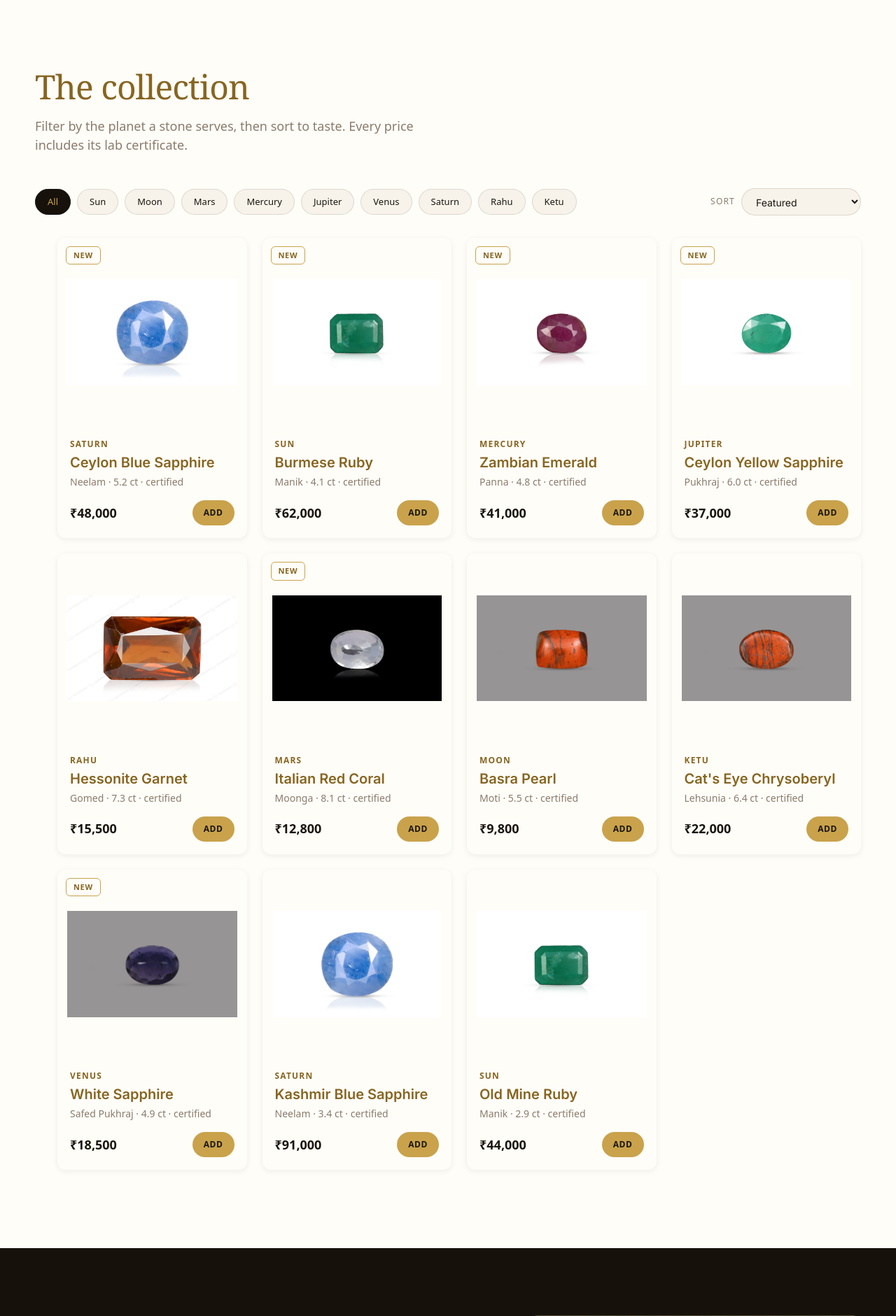
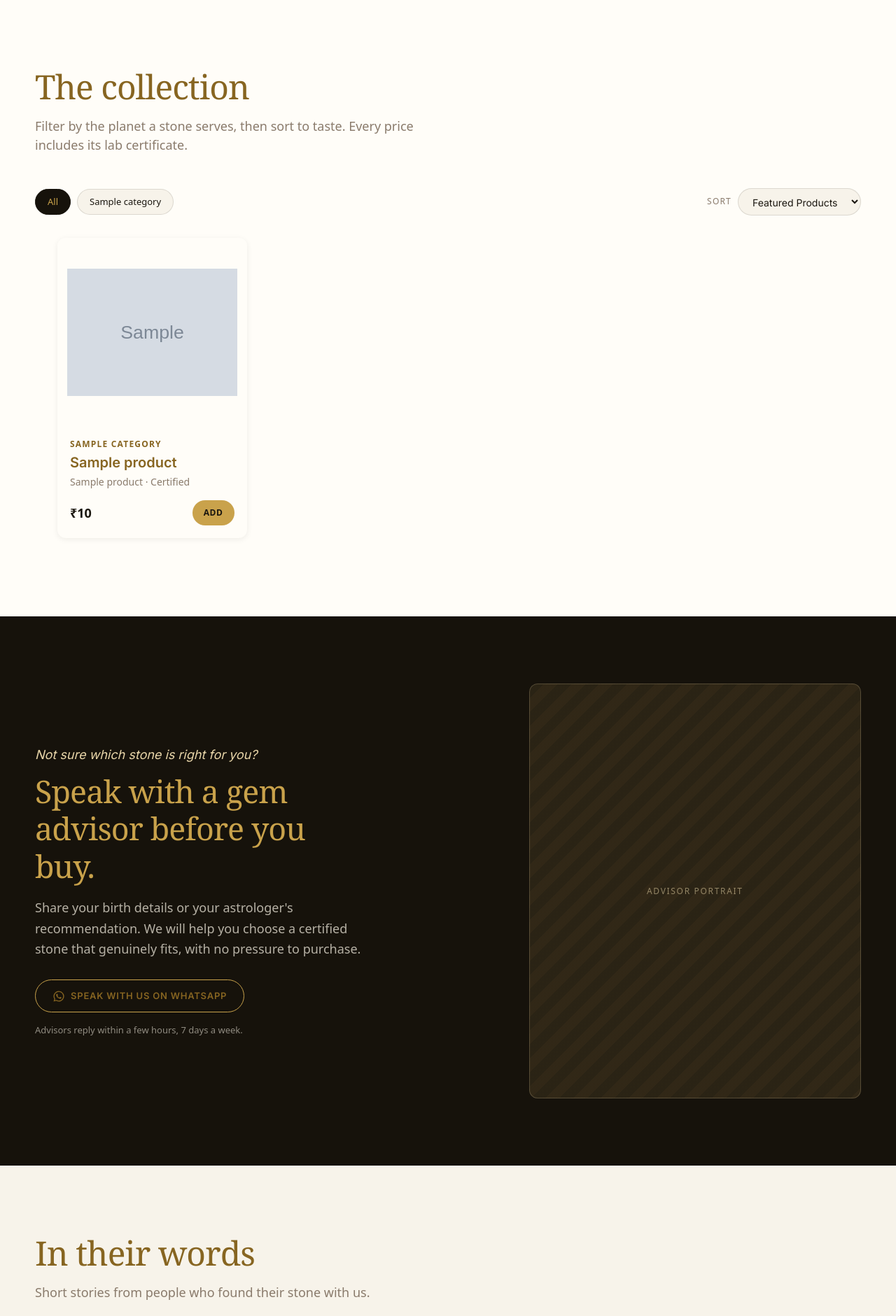
Before and after one commit to saroonk/SoulStone_Backend, a Django app: page / in a window 1280 px wide. Shown: the part 3082-4963 px from the top of the page at 70% size. Run offline with Django 5.2, Linux system fonts and the light colour scheme; tables that the repository leaves empty hold one stand-in row (values such as "Sample post"); grey boxes marked "Sample" are stand-in pictures; some libraries are stand-ins or nearby versions; some web fonts are replaced.

Commit message:
added index page collection

```diff
--- a/SoulStoneAPP/templates/index.html
+++ b/SoulStoneAPP/templates/index.html
@@ -142,19 +142,29 @@
         </header>
 
         <div class="filter-bar">
-          <div class="chips" id="planetChips" role="group" aria-label="Filter by planet"></div>
+          <div class="chips" id="planetChips" role="group" aria-label="Filter by category">
+            <button type="button" class="chip" data-category="all" aria-pressed="true">All</button>
+            {% for category in categories %}
+              <button type="button" class="chip" data-category="{{ category.slug }}" aria-pressed="false">{{ category.name }}</button>
+            {% endfor %}
+          </div>
           <label class="sort-field">
             <span class="sort-label">Sort</span>
             <select id="sortSelect" aria-label="Sort gemstones">
-              <option value="featured">Featured</option>
-              <option value="price-asc">Price, low to high</option>
-              <option value="price-desc">Price, high to low</option>
-              <option value="carat-desc">Carat, high to low</option>
+              <option value="featured">Featured Products</option>
+              <option value="newest">Newest Products</option>
+              <option value="oldest">Oldest Products</option>
+              <option value="price-asc">Price: Low to High</option>
+              <option value="price-desc">Price: High to Low</option>
             </select>
           </label>
         </div>
 
-        <ul class="product-grid" id="productGrid" aria-live="polite"></ul>
+        <ul class="product-grid" id="productGrid" aria-live="polite">
+          {% for product in collection_products %}
+            {% include 'product_card.html' %}
+          {% endfor %}
+        </ul>
 
         <div class="empty-state" id="emptyState" hidden>
           <p class="empty-title">No stones match that filter yet.</p>
--- a/SoulStoneAPP/templates/product_card.html
+++ b/SoulStoneAPP/templates/product_card.html
@@ -1,9 +1,11 @@
 {% comment %}
 Shared product card, used on the homepage "Just arrived" rail, the
-catalogue grid, and the "You May Also Like" related products rail.
-Expects a `product` variable in context.
+homepage "Collections" grid, the catalogue grid, and the "You May Also
+Like" related products rail. Expects a `product` variable in context.
+The data-* attributes are read by the homepage Collections section's
+client-side category filter/sort (main.js); they add no visible markup.
 {% endcomment %}
-<li>
+<li data-category="{{ product.category.slug }}" data-featured="{% if product.is_featured %}1{% else %}0{% endif %}" data-created="{{ product.created_at|date:'U' }}" data-price="{{ product.new_price }}">
   <article class="product-card{% if not product.in_stock %} out-of-stock{% endif %}">
     <a class="product-media" href="{% url 'product_detail' product.slug %}" aria-label="View {{ product.name }}">
       {% if product.is_new %}<span class="badge-new">New</span>{% endif %}
--- a/SoulStoneAPP/views.py
+++ b/SoulStoneAPP/views.py
@@ -58,7 +58,15 @@ def send_contact_email(form_data):
 
 def index(request):
     latest_products = Product.objects.filter(is_active=True).order_by('-created_at')[:12]
-    return render(request, 'index.html', {'latest_products': latest_products})
+    collection_products = (
+        Product.objects.filter(is_active=True)
+        .select_related('category')
+        .order_by('?')
+    )
+    return render(request, 'index.html', {
+        'latest_products': latest_products,
+        'collection_products': collection_products,
+    })
 
 
 def login(request):
--- a/static/js/main.js
+++ b/static/js/main.js
@@ -28,8 +28,6 @@
     { id: "manik2",  name: "Old Mine Ruby",        stone: "Manik",    planet: "Sun",     carat: 2.9, price: 44000, img: "GM09610_FRONT_b9083458-a334-4585-b6d2-939d741e7225.webp", isNew: false }
   ];
 
-  var PLANET_ORDER = ["All", "Sun", "Moon", "Mars", "Mercury", "Jupiter", "Venus", "Saturn", "Rahu", "Ketu"];
-
   var REVIEWS = [
     { stars: 5, quote: "The certificate matched the stone exactly. First time I have trusted an online gem seller.", author: "Ananya R.", stone: "Blue Sapphire" },
     { stars: 5, quote: "An advisor talked me through carat and quality on WhatsApp for twenty minutes. No pressure at all.", author: "Vikram S.", stone: "Yellow Sapphire" },
@@ -48,6 +46,7 @@
 
   /* ---------------------------- Helpers ---------------------------- */
   function $(sel, ctx) { return (ctx || document).querySelector(sel); }
+  function $$(sel, ctx) { return Array.prototype.slice.call((ctx || document).querySelectorAll(sel)); }
   function el(tag, cls, html) {
     var n = document.createElement(tag);
     if (cls) n.className = cls;
@@ -57,28 +56,6 @@
   function inr(n) { return "₹" + n.toLocaleString("en-IN"); }
   var prefersReduced = window.matchMedia("(prefers-reduced-motion: reduce)").matches;
   var WA_ICON = '<svg viewBox="0 0 24 24" width="14" height="14" fill="currentColor" aria-hidden="true"><path d="M12 2a10 10 0 0 0-8.6 15.05L2 22l5.1-1.34A10 10 0 1 0 12 2Z"/></svg>';
-
-  /* ---------------------------- Product card ---------------------------- */
-  function productCard(p) {
-    var li = el("li");
-    var badge = p.isNew ? '<span class="badge-new">New</span>' : "";
-    li.innerHTML =
-      '<article class="product-card">' +
-        '<a class="product-media" href="#consult" aria-label="View ' + p.name + '">' + badge +
-          '<img src="' + IMG + p.img + '" alt="' + p.name + ', ' + p.carat + ' carat loose ' + p.stone + '" loading="lazy" />' +
-        '</a>' +
-        '<div class="product-body">' +
-          '<span class="product-planet">' + p.planet + '</span>' +
-          '<span class="product-name">' + p.name + '</span>' +
-          '<span class="product-meta">' + p.stone + ' · ' + p.carat.toFixed(1) + ' ct · certified</span>' +
-          '<div class="product-foot">' +
-            '<span class="product-price">' + inr(p.price) + '</span>' +
-            '<button class="add-btn" type="button" data-add="' + p.id + '">Add</button>' +
-          '</div>' +
-        '</div>' +
-      '</article>';
-    return li;
-  }
 
   /* ---------------------------- New arrivals rail ---------------------------- */
   // Card markup for this rail is now server-rendered by Django (see index.html /
@@ -101,66 +78,57 @@
     update();
   }
 
-  /* ---------------------------- Filters + grid ---------------------------- */
-  var activePlanet = "All";
+  /* ---------------------------- Filters + grid (Collections section) ---------------------------- */
+  // Category chips and product cards here are server-rendered by Django
+  // (see index.html / product_card.html) with data-category / data-featured /
+  // data-created / data-price attributes. This just filters and reorders
+  // those existing DOM nodes in place, so switching a tab or the sort
+  // order never reloads the page.
+  var activeCategory = "all";
   var activeSort = "featured";
 
-  function renderChips() {
+  function bindChips() {
     var wrap = $("#planetChips");
     if (!wrap) return;
-    var present = PRODUCTS.reduce(function (acc, p) { acc[p.planet] = true; return acc; }, {});
-    PLANET_ORDER.filter(function (pl) { return pl === "All" || present[pl]; }).forEach(function (pl) {
-      var b = el("button", "chip", pl);
-      b.type = "button";
-      b.setAttribute("aria-pressed", pl === activePlanet ? "true" : "false");
-      b.dataset.planet = pl;
-      b.addEventListener("click", function () {
-        activePlanet = pl;
-        wrap.querySelectorAll(".chip").forEach(function (c) { c.setAttribute("aria-pressed", c.dataset.planet === pl ? "true" : "false"); });
+    $$(".chip", wrap).forEach(function (chip) {
+      chip.addEventListener("click", function () {
+        activeCategory = chip.dataset.category;
+        $$(".chip", wrap).forEach(function (c) { c.setAttribute("aria-pressed", c === chip ? "true" : "false"); });
         renderGrid();
       });
-      wrap.appendChild(b);
     });
   }
 
-  function sortList(list) {
-    var l = list.slice();
-    if (activeSort === "price-asc") l.sort(function (a, b) { return a.price - b.price; });
-    else if (activeSort === "price-desc") l.sort(function (a, b) { return b.price - a.price; });
-    else if (activeSort === "carat-desc") l.sort(function (a, b) { return b.carat - a.carat; });
-    return l;
+  function sortCards(cards) {
+    var list = cards.slice();
+    if (activeSort === "price-asc") list.sort(function (a, b) { return Number(a.dataset.price) - Number(b.dataset.price); });
+    else if (activeSort === "price-desc") list.sort(function (a, b) { return Number(b.dataset.price) - Number(a.dataset.price); });
+    else if (activeSort === "newest") list.sort(function (a, b) { return Number(b.dataset.created) - Number(a.dataset.created); });
+    else if (activeSort === "oldest") list.sort(function (a, b) { return Number(a.dataset.created) - Number(b.dataset.created); });
+    else if (activeSort === "featured") list.sort(function (a, b) { return Number(b.dataset.featured) - Number(a.dataset.featured); });
+    return list;
   }
 
   function renderGrid() {
     var grid = $("#productGrid"), empty = $("#emptyState");
     if (!grid) return;
-    var list = PRODUCTS.filter(function (p) { return activePlanet === "All" || p.planet === activePlanet; });
-    list = sortList(list);
-    grid.innerHTML = "";
-    if (!list.length) {
-      grid.hidden = true; empty.hidden = false; return;
-    }
-    grid.hidden = false; empty.hidden = true;
-    list.forEach(function (p) { grid.appendChild(productCard(p)); });
+    var cards = $$("li[data-category]", grid);
+    var visible = cards.filter(function (li) { return activeCategory === "all" || li.dataset.category === activeCategory; });
+    var toHide = cards.filter(function (li) { return visible.indexOf(li) === -1; });
+
+    toHide.forEach(function (li) { li.hidden = true; });
+    sortCards(visible).forEach(function (li) {
+      li.hidden = false;
+      grid.appendChild(li);
+    });
+
+    grid.hidden = !visible.length;
+    if (empty) empty.hidden = !!visible.length;
   }
 
   function bindSort() {
     var sel = $("#sortSelect");
     if (sel) sel.addEventListener("change", function () { activeSort = sel.value; renderGrid(); });
-  }
-
-  // Category tiles deep-link into a filter
-  function bindCategoryFilters() {
-    document.querySelectorAll("[data-filter]").forEach(function (a) {
-      a.addEventListener("click", function () {
-        var pl = a.dataset.filter;
-        if (PLANET_ORDER.indexOf(pl) === -1) return;
-        activePlanet = pl;
-        var wrap = $("#planetChips");
-        if (wrap) wrap.querySelectorAll(".chip").forEach(function (c) { c.setAttribute("aria-pressed", c.dataset.planet === pl ? "true" : "false"); });
-        renderGrid();
-      });
-    });
   }
 
   /* ---------------------------- Reviews ---------------------------- */
@@ -517,7 +485,7 @@
   /* ---------------------------- Init ---------------------------- */
   document.addEventListener("DOMContentLoaded", function () {
     var yr = $("#year"); if (yr) yr.textContent = new Date().getFullYear();
-    renderChips();
+    bindChips();
     renderGrid();
     renderRail();
     renderReviews();
@@ -525,7 +493,6 @@
     renderDrawer();
     updateCartBadge(false);
     bindSort();
-    bindCategoryFilters();
     bindHeaderScroll();
     bindMobileNav();
     bindDropdowns();
```
